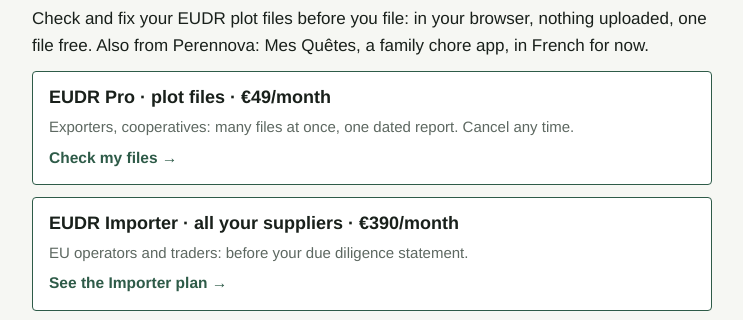
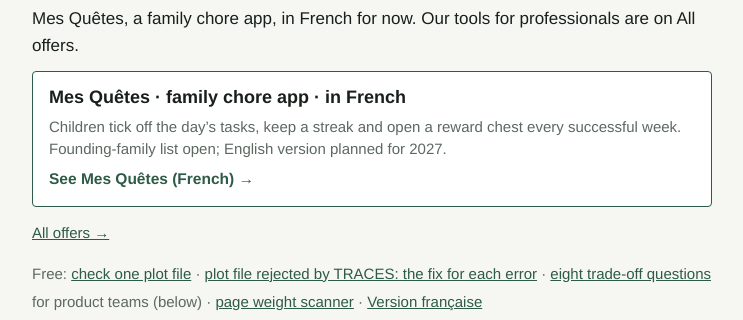
Before and after one commit to Perennova-eco/perennova-eco.github.io, a plain HTML site: page en/index.html in a window 1280 px wide. Shown: the part 135-455 px from the top of the page, without its empty margins (268-1011 px from the left). Drawn offline with Linux system fonts and the light colour scheme.

Commit message:
C261120-2 : /en/ sans EUDR Pro ni Importer (veille), sous-titre accordé
Co-Authored-By: Claude Opus 5.5 <noreply@anthropic.com>
Claude-Session: https://claude.ai/code/session_01BPCK1NBHgbmDaJ27GXDT1y

```diff
--- a/en/index.html
+++ b/en/index.html
@@ -117,9 +117,7 @@ header.top h2.h1b{font-family:var(--disp);font-weight:600;font-size:clamp(26px,5
 <section class="offres" aria-labelledby="offres-titre" data-conv="C261020-1">
 <p class="o-sur" data-mq-en="J50">Perennova · in English</p>
 <h1 id="offres-titre">Perennova offers</h1>
-<p class="o-sous">Check and fix your EUDR plot files before you file: in your browser, nothing uploaded, one file free. Also from Perennova: Mes Quêtes, a family chore app, in French for now.</p>
-<a class="o-carte" href="/en/eudr/#pro" data-goatcounter-click="accueil-en-vers-eudr-pro"><b>EUDR Pro · plot files · €49/month</b><span>Exporters, cooperatives: many files at once, one dated report. Cancel any time.</span><em>Check my files →</em></a>
-<a class="o-carte" href="/en/eudr/#importer" data-goatcounter-click="accueil-en-vers-eudr-importer"><b>EUDR Importer · all your suppliers · €390/month</b><span>EU operators and traders: before your due diligence statement.</span><em>See the Importer plan →</em></a>
+<p class="o-sous">Mes Quêtes, a family chore app, in French for now. Our tools for professionals are on All offers.</p>
 <a class="o-carte" href="/" hreflang="fr" data-goatcounter-click="accueil-en-vers-mesquetes"><b>Mes Quêtes · family chore app · in French</b><span>Children tick off the day’s tasks, keep a streak and open a reward chest every successful week. Founding-family list open; English version planned for 2027.</span><em>See Mes Quêtes (French) →</em></a>
 <p class="o-gratuit"><a href="/en/offers/" data-goatcounter-click="accueil-en-vers-offers">All offers →</a></p>
 <p class="o-gratuit">Free: <a href="/en/eudr/">check one plot file</a> · <a href="/en/eudr/errors/">plot file rejected by TRACES: the fix for each error</a> · <a href="#quiz">eight trade-off questions</a> for product teams (below) · <a href="/en/scanner/">page weight scanner</a> · <a href="/" hreflang="fr" lang="fr">Version française</a></p>
```
